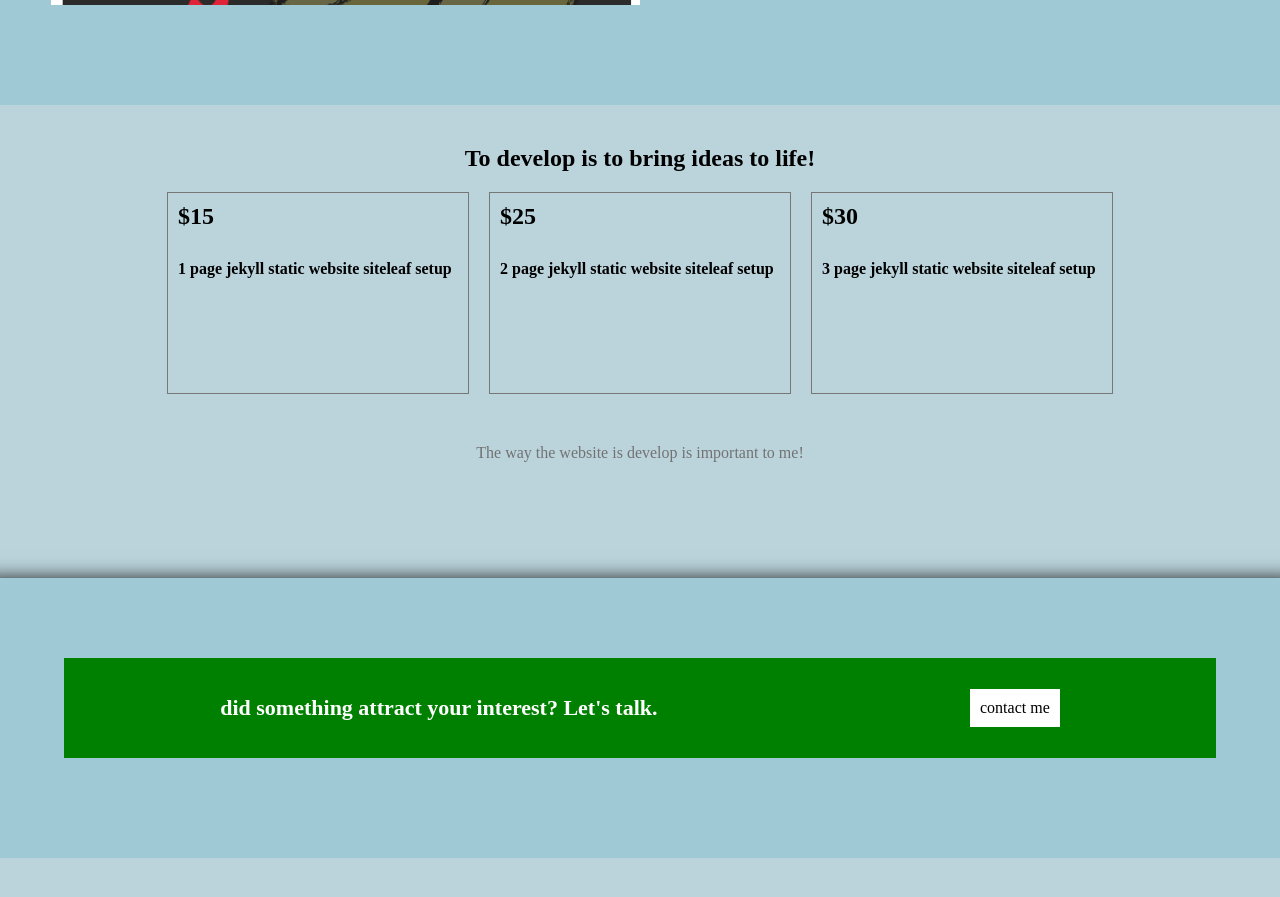
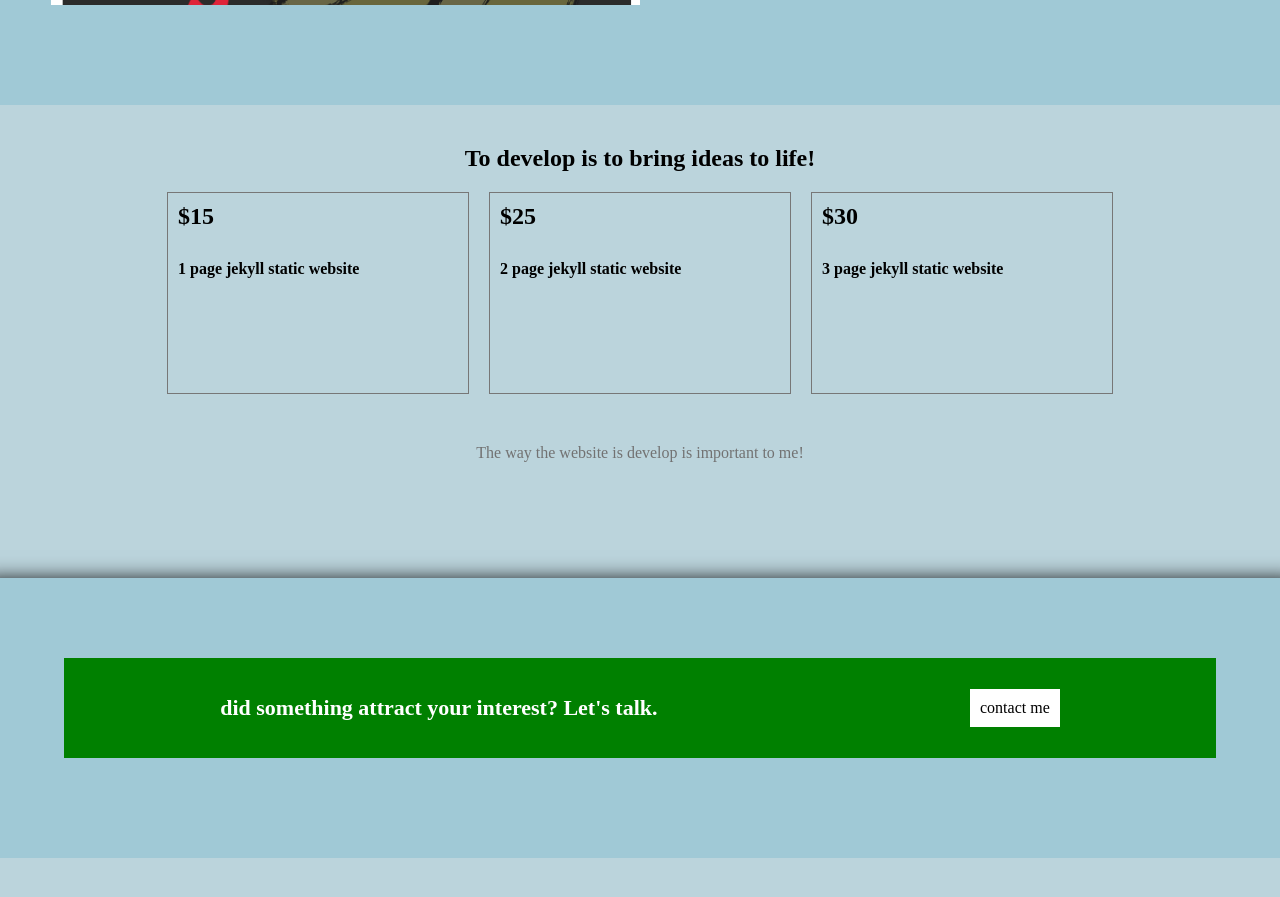
Before and after one commit to colorlessenergy/devbanana, a Jekyll site: the page built from index.html, in a window 1280 px wide and 900 px high, scrolled down 1695 px. Shown: the top 897 px of the window. Built offline with Jekyll 4.4.1, drawn with Linux system fonts in a browser that asks for light colours.

Commit message:
changed price info

```diff
--- a/_data/prices.yml
+++ b/_data/prices.yml
@@ -1,9 +1,9 @@
-- title: '1 page jekyll static website siteleaf setup'
+- title: '1 page jekyll static website'
   price: '$15'
 
 
-- title: '2 page jekyll static website siteleaf setup'
+- title: '2 page jekyll static website'
   price: '$25'
 
-- title: '3 page jekyll static website siteleaf setup'
+- title: '3 page jekyll static website'
   price: '$30'
```
Also changed, not shown: 1 other file.
